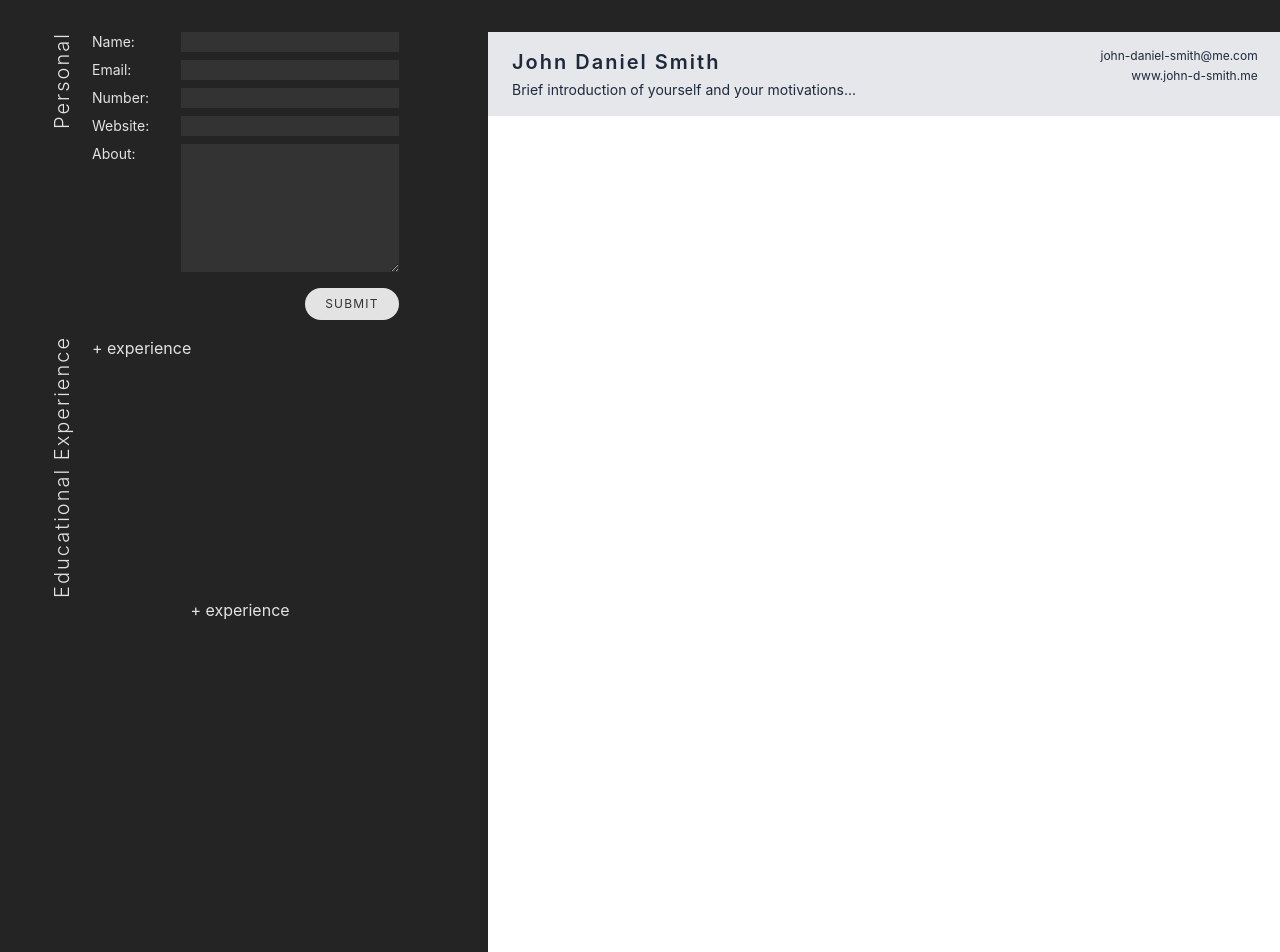
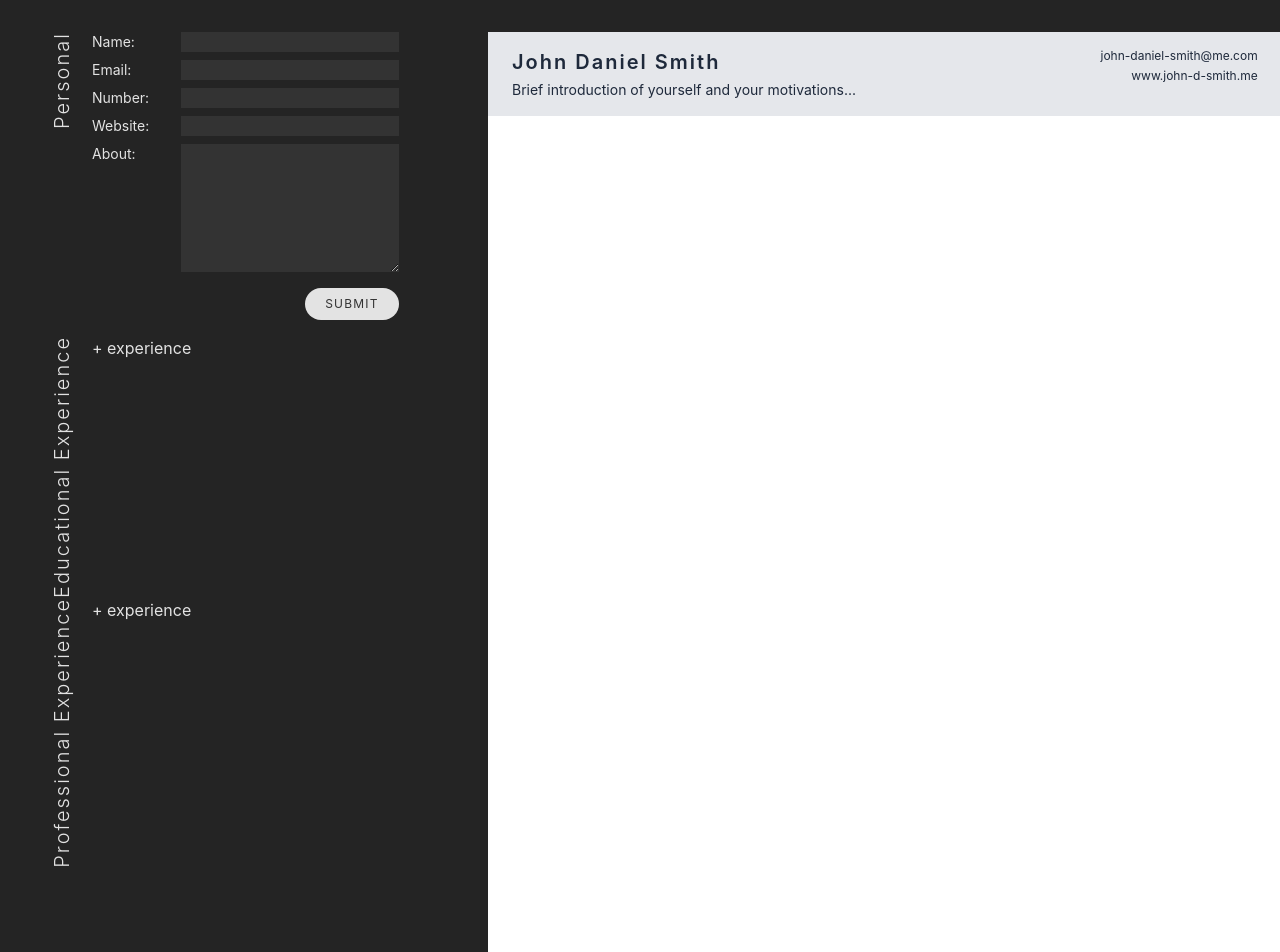
Before and after one commit to owen-addison/odin-react-cv-app, a React (Vite) app: page / in a window 1280 px wide. Shown: the top 952 px of the page. Built offline with nearby package versions, Linux system fonts and the light colour scheme.

Commit message:
[content] Add title to Professional form section

```diff
--- a/src/components/Professional.jsx
+++ b/src/components/Professional.jsx
@@ -21,7 +21,10 @@ function Professional({ professionalSections, setProfessionalSections }) {
 
   return (
     <>
-      <div className="professional-container">
+      <div className="professional-container flex">
+        <div className="form-title-container">
+          <span className="form-section-title">Professional Experience</span>
+        </div>
         {professionalSections.map((section) => (
           <Experience
             key={section.id}
```
